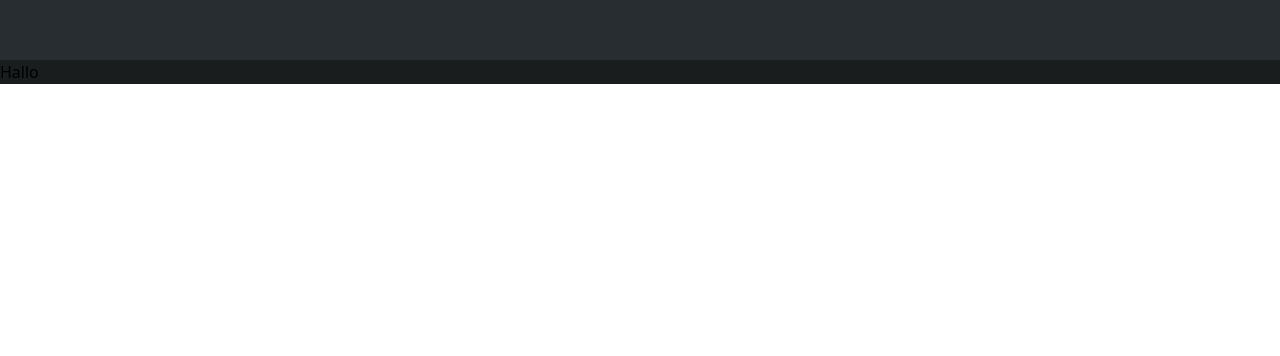
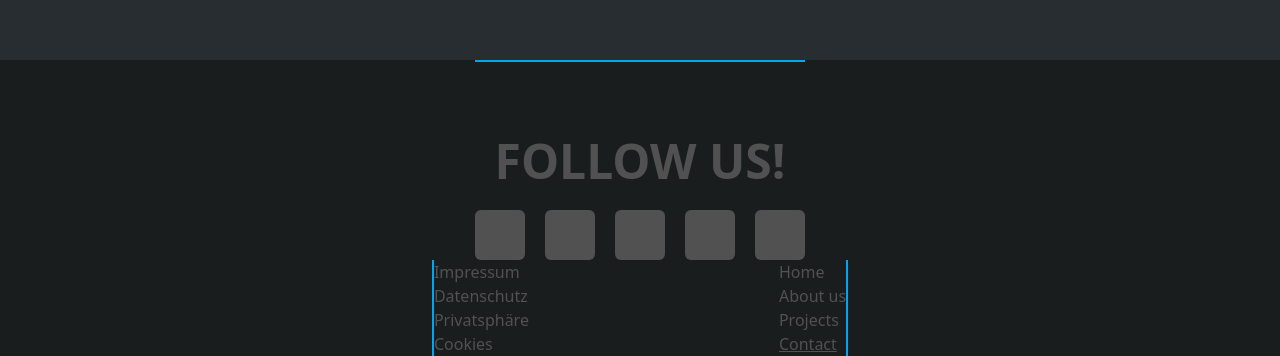
Before and after one commit to Ferbion-lT/V3, a Vue app: page / in a window 1280 px wide. Shown: the part 1740-2096 px from the top of the page. Before the commit the page ends 1824 px from the top, so only its background shows below. Built offline with nearby package versions, Linux system fonts and the light colour scheme.

Commit message:
feat: added the footer

```diff
--- a/src/components/Footer.vue
+++ b/src/components/Footer.vue
@@ -1,7 +1,64 @@
 <template>
-    <div class="bg-[#191d1e]">
-        <div class="flex flex-row">
-            <div>Hallo</div>
+    <div class="bg-[#191d1e] flex justify-center">
+        <div class="flex flex-col border-t-2 border-[#01a7ee]">
+            <div class="pt-[75px] text-center">
+                <span class="uppercase text-[#515151] font-bold text-5xl">follow us!</span>
+            </div>
+            <div class="flex flex-row gap-5 pt-[25px]">
+                <div class="h-[50px] w-[50px] rounded-md bg-[#515151]">
+
+                </div>
+                <div class="h-[50px] w-[50px] rounded-md bg-[#515151]">
+
+                </div>
+                <div class="h-[50px] w-[50px] rounded-md bg-[#515151]">
+
+                </div>
+                <div class="h-[50px] w-[50px] rounded-md bg-[#515151]">
+
+                </div>
+                <div class="h-[50px] w-[50px] rounded-md bg-[#515151]">
+
+                </div>
+            </div>
+        </div>
+    </div>
+    <div class="bg-[#191d1e] flex justify-center gap-[250px]">
+        <div class="flex flex-col">
+            <div class="border-l-2 border-[#01a7ee]">
+                <ul>
+                    <li class="list-none">
+                        <a class="text-[#515151]">Impressum</a>
+                    </li>
+                    <li class="list-none">
+                        <a class="text-[#515151]">Datenschutz</a>
+                    </li>
+                    <li class="list-none">
+                        <a class="text-[#515151]">Privatsphäre</a>
+                    </li>
+                    <li class="list-none">
+                        <a class="text-[#515151]">Cookies</a>
+                    </li>
+                </ul>
+            </div>
+        </div>
+        <div class="flex flex-col">
+            <div class="border-r-2 border-[#01a7ee]">
+                <ul>
+                    <li class="list-none">
+                        <a class="text-[#515151]">Home</a>
+                    </li>
+                    <li class="list-none">
+                        <a class="text-[#515151]">About us</a>
+                    </li>
+                    <li class="list-none">
+                        <a class="text-[#515151]">Projects</a>
+                    </li>
+                    <li class="list-none">
+                        <a class="text-[#515151] underline">Contact</a>
+                    </li>
+                </ul>
+            </div>
         </div>
     </div>
 </template>
```
